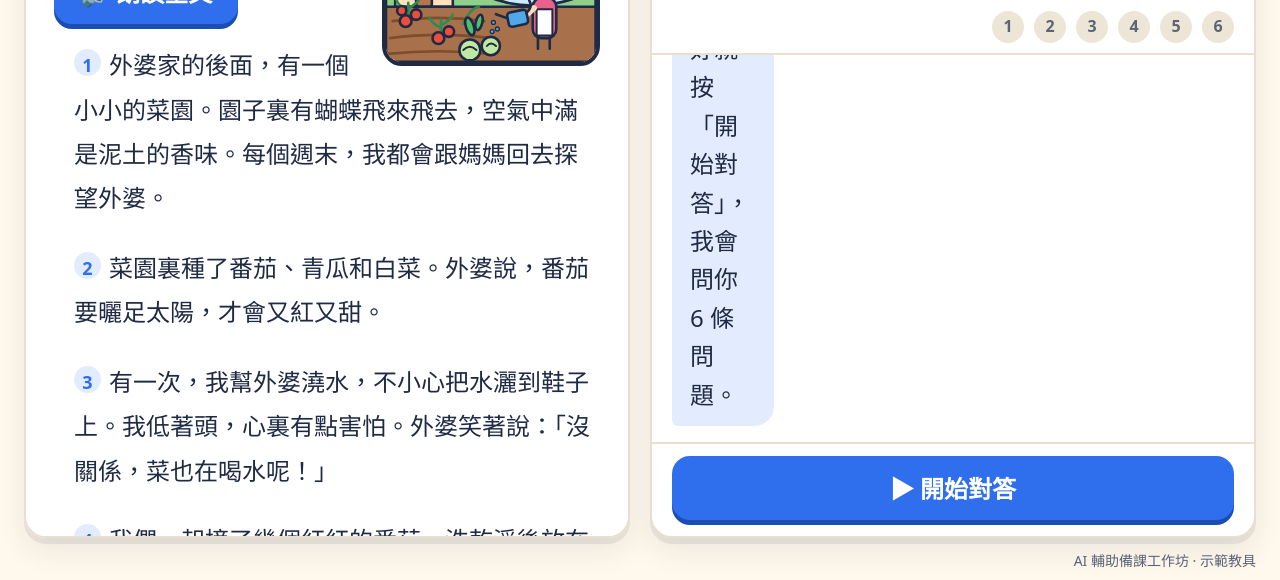
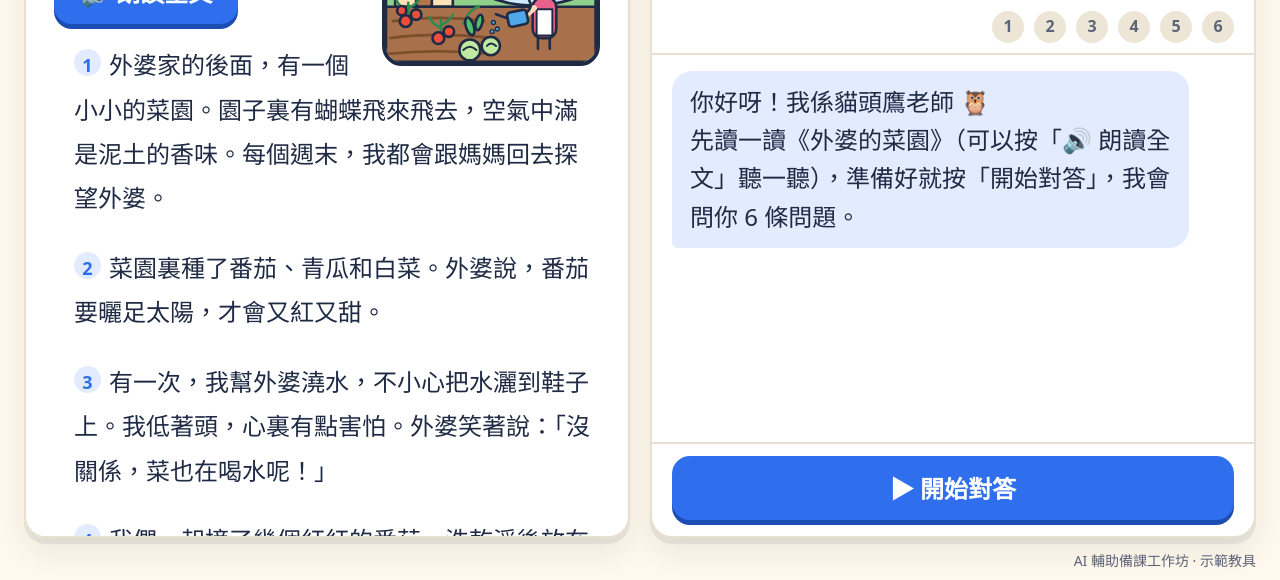
Before and after one commit to jinnamcyber/ai-comm-workshop, a plain HTML site: page 08-閱讀口語對答.html in a window 1280 px wide. Shown: the part 220-800 px from the top of the page. Drawn offline with Linux system fonts and the light colour scheme.

Commit message:
修正 08 貓頭鷹對話氣泡被 .owl 寬度壓窄
Co-Authored-By: Claude Sonnet 5.5 <noreply@anthropic.com>

```diff
--- a/08-閱讀口語對答.html
+++ b/08-閱讀口語對答.html
@@ -64,7 +64,7 @@ main{display:grid;grid-template-columns:1fr 1fr;gap:20px;padding:0 24px 8px;min-
 #log{flex:1;overflow-y:auto;padding:16px 20px;display:flex;flex-direction:column;gap:14px;min-height:0}
 .msg{max-width:92%;padding:12px 18px;border-radius:20px;animation:pop .25s ease-out;line-height:1.6}
 @keyframes pop{from{transform:translateY(8px) scale(.97);opacity:0}to{transform:none;opacity:1}}
-.msg.owl{align-self:flex-start;background:var(--primary-soft);border-bottom-left-radius:6px}
+.msg.owl{width:auto;height:auto;flex:none;align-self:flex-start;background:var(--primary-soft);border-bottom-left-radius:6px}
 .msg.me{align-self:flex-end;background:var(--accent-soft);border-bottom-right-radius:6px}
 .msg.good{align-self:flex-start;background:var(--good-soft);border:2px solid var(--good);border-bottom-left-radius:6px}
 .msg.hint{align-self:flex-start;background:var(--hint-soft);border:2px solid var(--hint);border-bottom-left-radius:6px}
```
